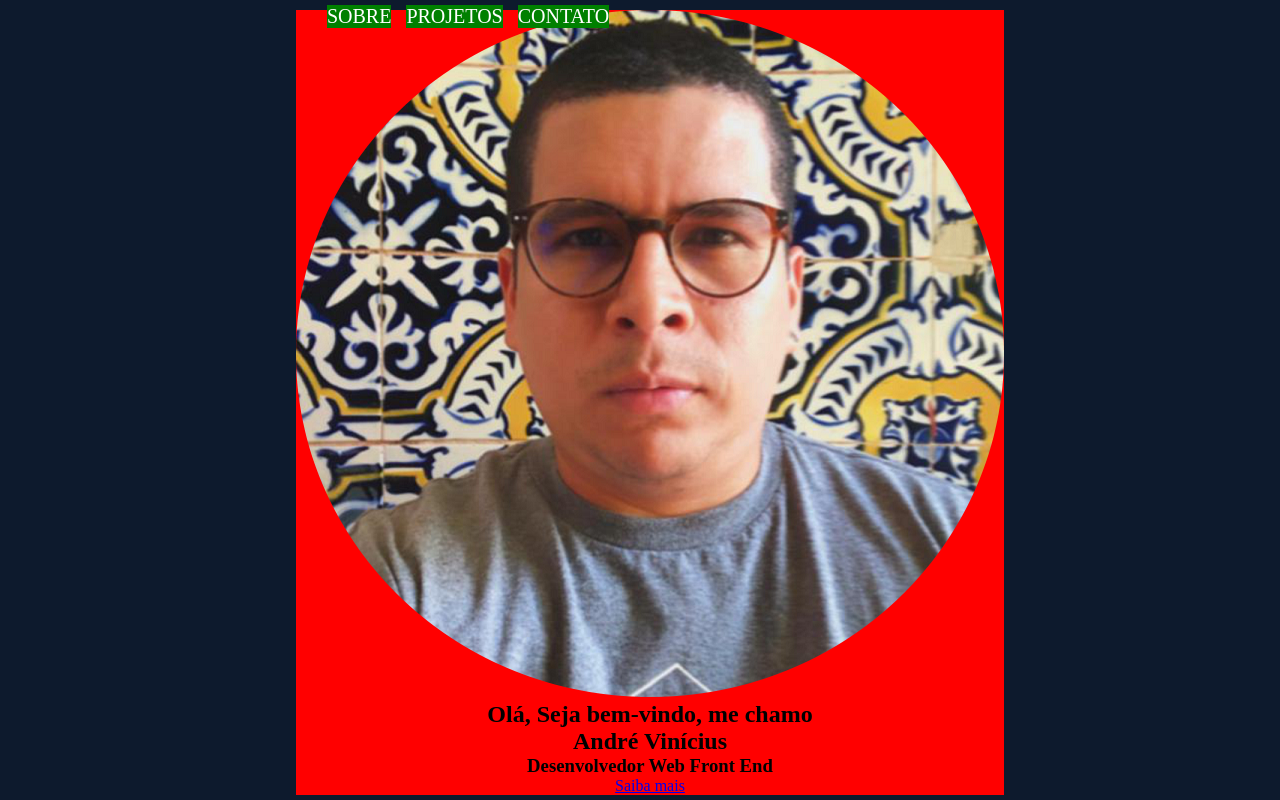
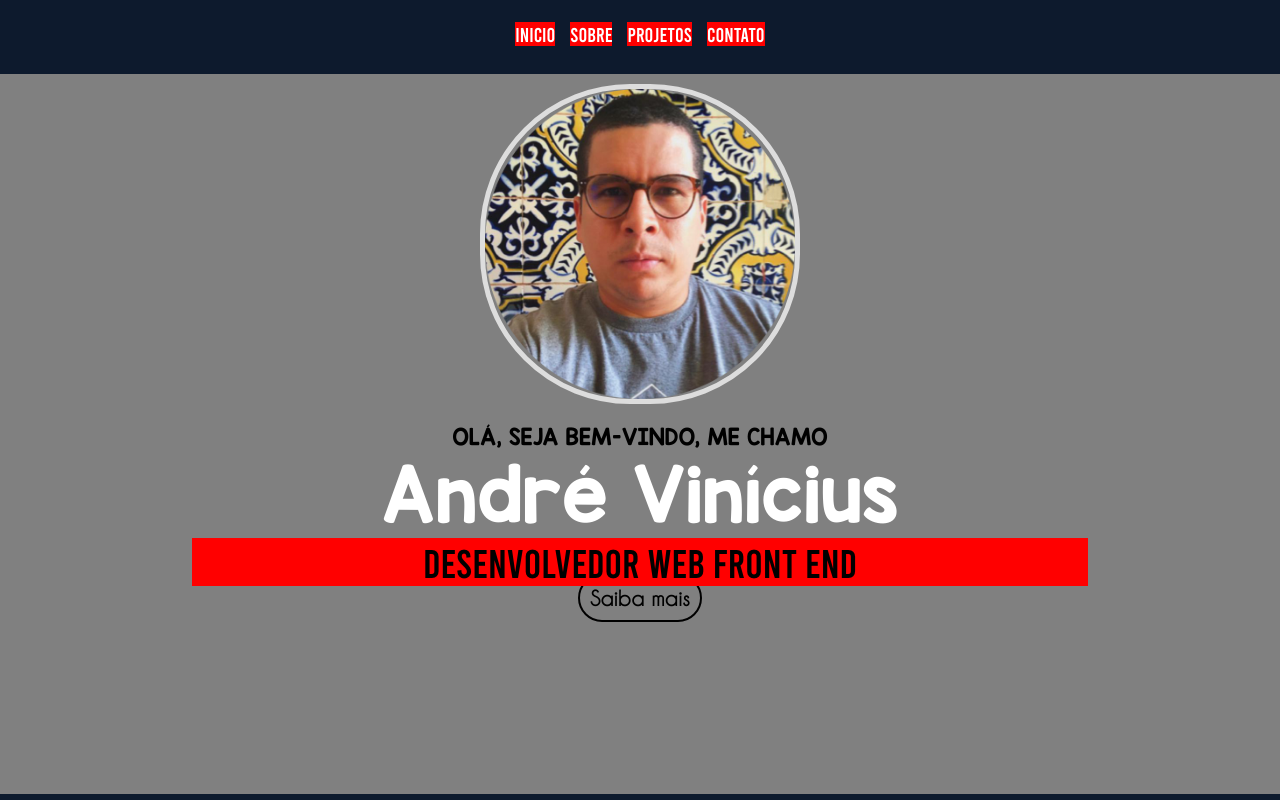
Before and after one commit to AndreViniciusSG/andreviniciussg, a plain HTML site: page index.html in a window 1280 px wide. Drawn offline with Linux system fonts and the light colour scheme.

Commit message:
Versão 2
Alguns ajustes

```diff
--- a/css/style.css
+++ b/css/style.css
@@ -5,9 +5,33 @@
 	box-sizing: border-box;
 }
 
+/* Formatação para fonte */
+@font-face {
+    font-family: 'Bebas';
+    src: url(../fonts/Bebas.otf) format("truetype-variations");
+    font-weight: normal;
+    font-display: swap;
+}
+
+/* Formatação para fonte */
+@font-face {
+    font-family: 'kgred';
+    src: url(../fonts/kgred.ttf) format("truetype-variations");
+    font-weight: normal;
+    font-display: swap;
+}
+
+/* Formatação para fonte */
+@font-face {
+    font-family: 'CaviarDreams';
+    src: url(../fonts/CaviarDreams.ttf) format("truetype-variations");
+    font-weight: normal;
+    font-display: swap;
+}
+
 /* Formatação do Body */
 body {
-	background-color: rgba(254, 254, 254, 0.5);
+	background-color: white;
 	padding: 0;
 	margin: 0;
 	width: 100vw;
@@ -19,16 +43,18 @@ body {
 	display: flex;
 	justify-content: center;
 	align-items: center;
+	text-align: center;
 	flex-wrap: wrap;
 	width: 100vw;
 	height: 100vh;
 	background-color: rgba(13, 26, 45, 1);
-	text-align: center;
 }
+
+/* Formatação do container box1 */
 .box1{
-	background: red;
-	margin: 10px;
+	width: 100vw;
 }
+
 /* Formatação do Menu */
 nav#menu {
 	display: block;
@@ -43,31 +69,28 @@ nav#menu h1{
 nav#menu ul{
 	list-style: none;
 	text-align: center;
-	position: absolute;
-	top: 0px;
+	padding: 10px;
 	color: white;
 	font-size: 15pt;
 	font-weight: bold;
-	width: 30vw;
 }
 
 /* Formatação da cor e forma da Lista do Menu */
 nav#menu li{
 	font-family: Bebas;
 	font-weight: normal;
+	font-size: 15pt;
 	display: inline-block;/* Lista em forma de fila*/
 	background-color: white;
-	background-color: green;
+	background-color: red;
+	margin: 5px;
 	text-transform: uppercase;
-	margin: 5px;
 }
 
 /* Formatação da troca da cor da Lista do Menu Sem Link*/
 nav#menu li:hover{
-	font-size: 20pt;
 	transition: 0.5s;
 	color: rgba(51, 195, 229, 1);
-	padding: 3px;
 }
 
 /* Formatação da troca da cor da Lista do Menu */
@@ -80,3 +103,73 @@ nav#menu a{
 nav#menu a:hover{
 	color: rgba(51, 195, 229, 1);
 }
+
+/* Formatação Section Home */
+#home{
+	background-color: gray;
+	height: 90vh;
+	padding: 10px;
+}
+
+/* Formatação da imagem da section home */
+#home img{
+	height: 40vh;
+	width: 40vh;
+	border-radius: 150px;
+	border:  5px solid #dddddd;
+}
+
+/* Formatação do h1 da section home */
+#home h1{
+	font-family: kgred;
+	font-weight: normal;
+	font-size: 15pt;
+	text-align: center;
+	color: black;
+	text-transform: uppercase;
+	margin: auto;
+	margin-bottom: 0;
+	width: 70vw;
+	padding: 15px 0px 0px 0px;
+}
+
+/* Formatação do h2 da section home */
+#home h2{
+	font-family: kgred;
+	font-weight: normal;
+	font-size: 50pt;
+	text-align: center;
+	color: white;
+	margin: auto;
+	margin-bottom: 0;
+	width: 70vw;
+}
+
+/* Formatação do h3 da section home */
+#home h3{
+	font-family: Bebas;
+	font-weight: normal;
+	font-size: 30pt;
+	text-align: center;
+	color: black;
+	position: relative;
+	margin: auto;
+	margin-bottom: 0;
+	padding: 0;
+	width: 70vw;
+	background-color: red;
+}
+
+/* Formatação do a da section home */
+#home a{
+	font-family: CaviarDreams;
+	font-weight: bold;
+	font-size: 15pt;
+	border: 2px solid rgba(0, 0, 0, 1) ;
+	background-color: transparent;
+	padding: 10px;
+	border-radius: 30px;
+	color: black;
+	text-decoration: none;
+	margin: auto;
+}
--- a/index.html
+++ b/index.html
@@ -12,6 +12,7 @@
 					<nav id="menu">
 						<h1>Menu Principal</h1>
 						<ul type="disc">
+							<li><a href="index.html">Inicio</a></li>
 							<li><a href="sobre.html">Sobre</a></li>
 							<li><a href="projetos.html">Projetos</a></li>
 							<li><a href="contato.html">Contato</a></li>
```
Also changed, not shown: fonts/Bebas.otf (added), fonts/Biko.otf (added), fonts/CaviarDreams.ttf (added), fonts/kgred.ttf (added).
